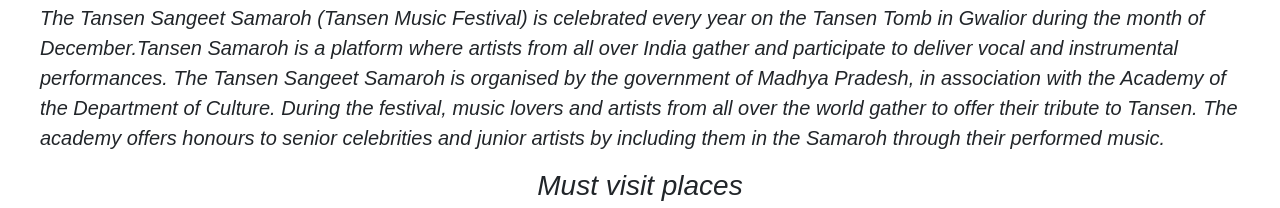
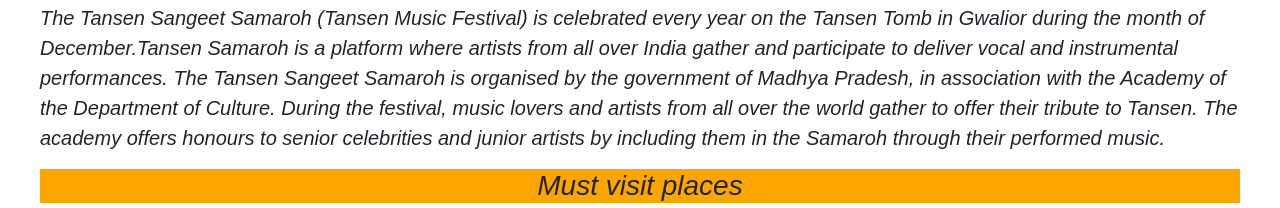
Before and after one commit to Astitva2051/MyCity, a plain HTML site: page index.html in a window 1280 px wide. Shown: the part 1958-2166 px from the top of the page. Drawn offline with nearby package versions, Linux system fonts and the light colour scheme; grey boxes are pictures that could not be loaded.

Commit message:
Update index.html

```diff
--- a/index.html
+++ b/index.html
@@ -49,7 +49,7 @@
     </div>
     </div>
     </div>
-    <h3 id="Places">Must visit places</h3>
+    <h3 id="Places" style="background-color: orange">Must visit places</h3>
     <!--  photo carousel -->
     <div id="carouselExampleCaptions" class="carousel slide" data-bs-ride="carousel">
         <div class="carousel-indicators">
```
